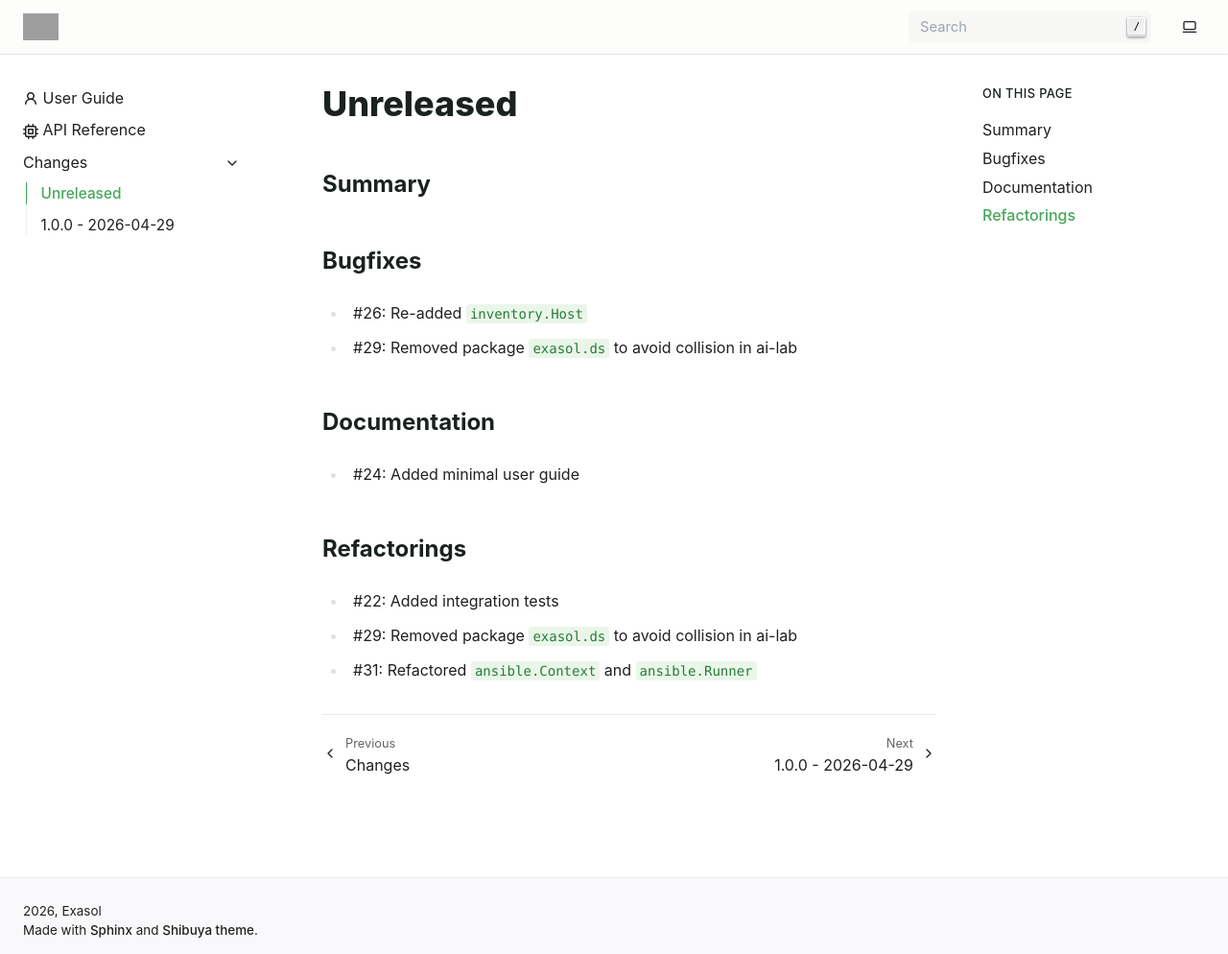
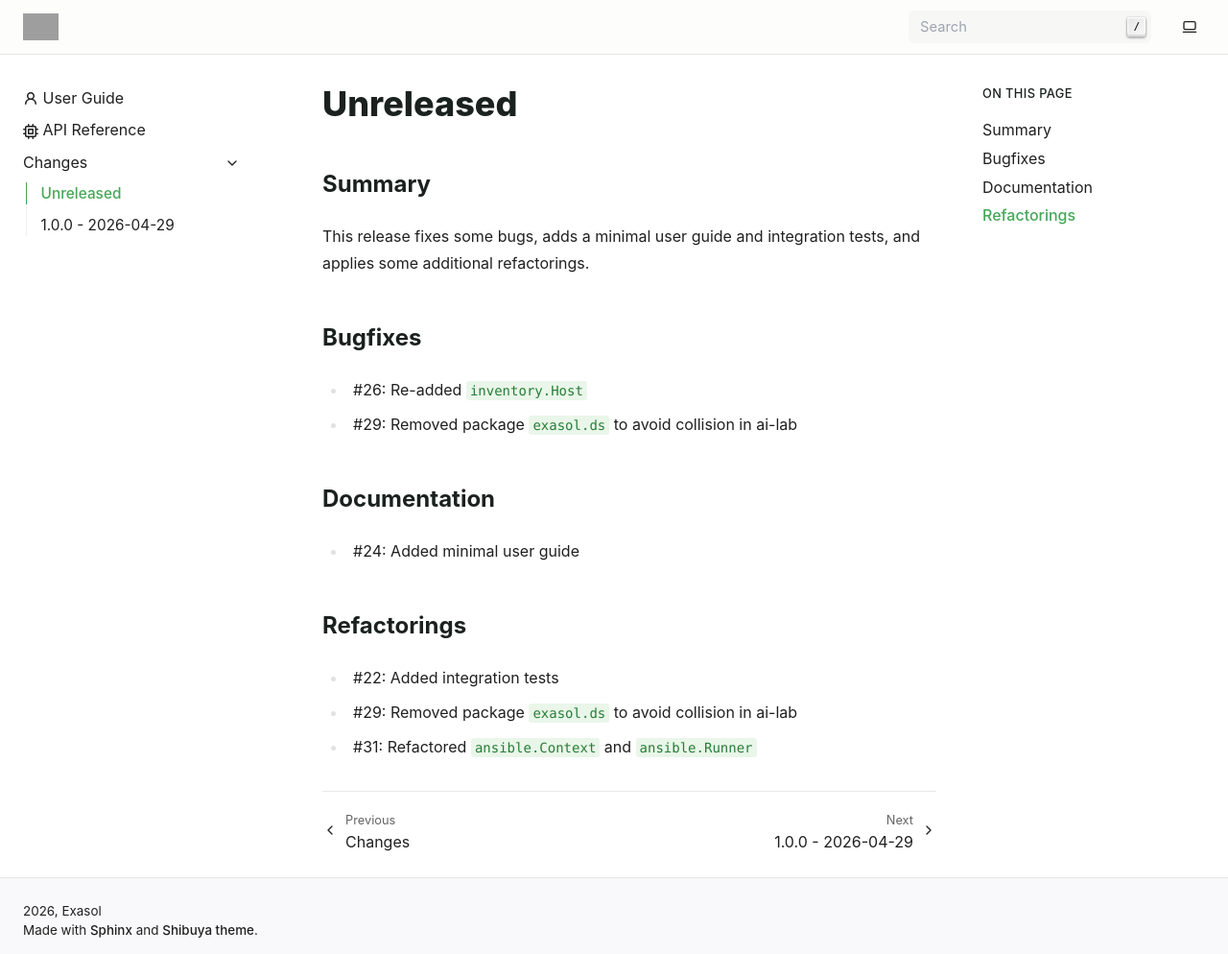
Before and after one commit to exasol/ansible-runner-wrapper, a Sphinx documentation site: the page built from doc/changes/unreleased.md, in a window 1280 px wide and 994 px high. Shown: the whole window at 96% size. Built offline with Sphinx 7.4.7, drawn with Linux system fonts in a browser that asks for light colours; pages that are not in the unit, such as notebooks, are missing from menus; grey boxes are pictures that could not be loaded.

Commit message:
Updated changelog

```diff
--- a/doc/changes/unreleased.md
+++ b/doc/changes/unreleased.md
@@ -1,6 +1,9 @@
 # Unreleased
 
 ## Summary
+
+This release fixes some bugs, adds a minimal user guide and integration tests,
+and applies some additional refactorings.
 
 ## Bugfixes
 
```
